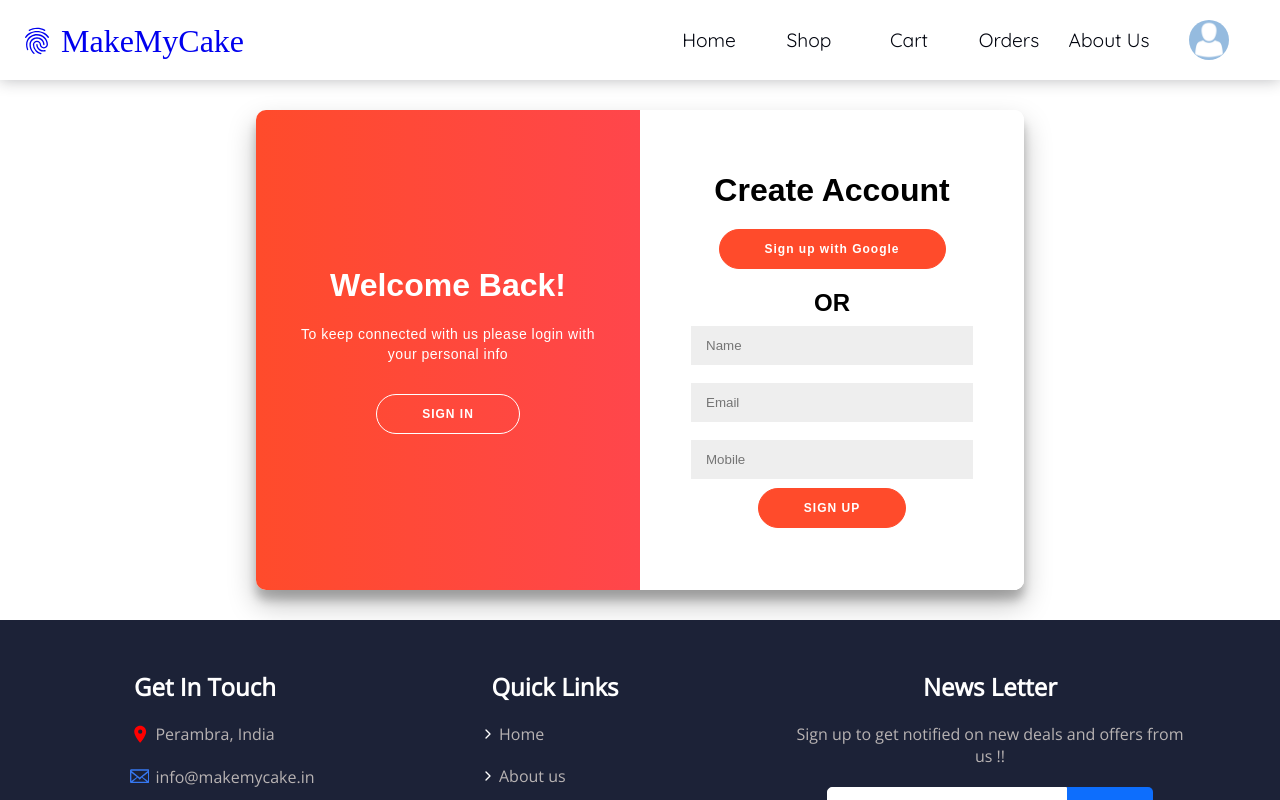
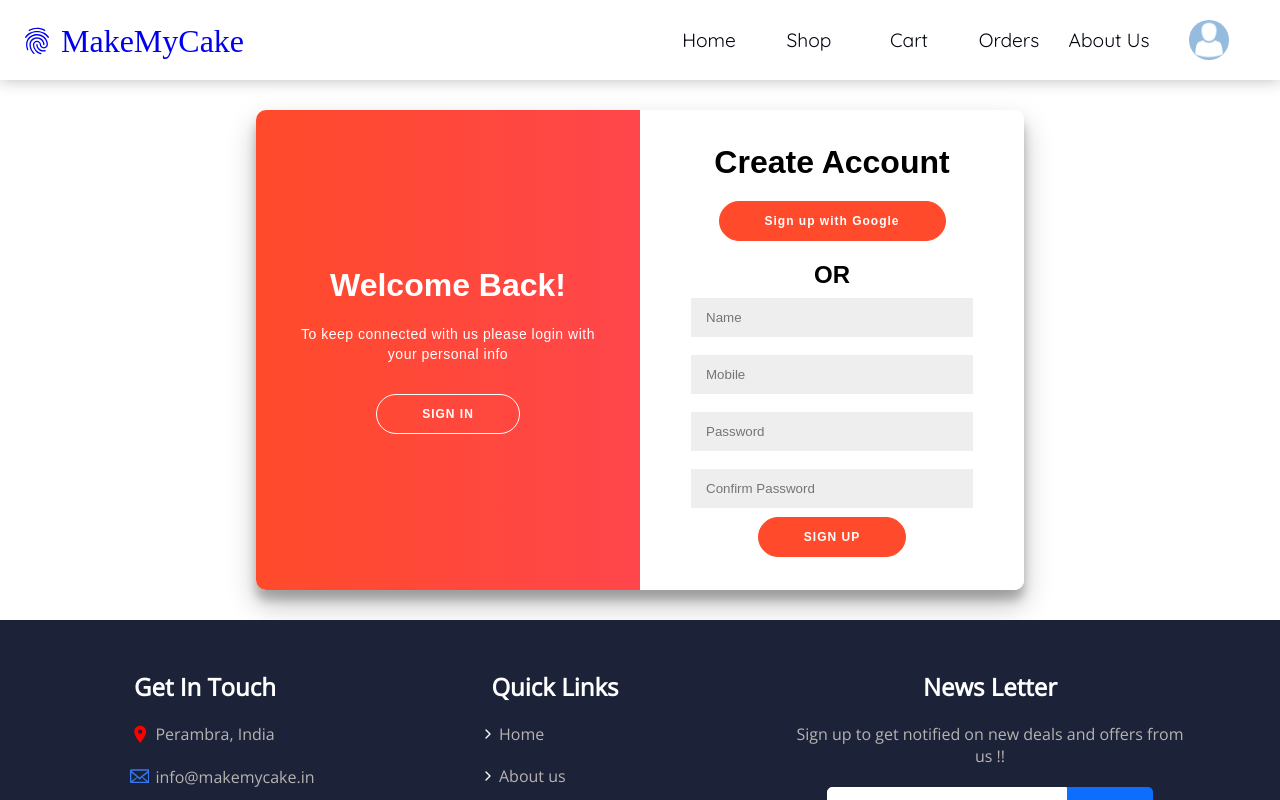
Before and after one commit to dev-siva98/web, a React (Create React App) app: page /login in a window 1280 px wide. Both pictures are taken after a click on the button "SIGN UP". Shown: the top 800 px of the page. Built offline with nearby package versions, Linux system fonts and the light colour scheme.

Commit message:
backend connection

```diff
--- a/package.json
+++ b/package.json
@@ -3,6 +3,7 @@
   "version": "0.1.0",
   "private": true,
   "dependencies": {
+    "@hookform/resolvers": "^2.8.5",
     "@testing-library/jest-dom": "^5.14.1",
     "@testing-library/react": "^11.2.7",
     "@testing-library/user-event": "^12.8.3",
@@ -18,7 +19,8 @@
     "react-router-dom": "^5.3.0",
     "react-scripts": "4.0.3",
     "react-select": "^5.2.1",
-    "web-vitals": "^1.1.2"
+    "web-vitals": "^1.1.2",
+    "yup": "^0.32.11"
   },
   "scripts": {
     "start": "react-scripts start",
--- a/src/Components/Pages/UserLogin/Signin.js
+++ b/src/Components/Pages/UserLogin/Signin.js
@@ -13,16 +13,19 @@ function Signin() {
     } = useForm();
     const onSubmit = (data) => {
         axios({
-            method :'POST',
-            url:'signin',
-            data:data
+            method: 'POST',
+            url: 'signin',
+            data: data
         })
-        .then((response)=>{
-            alert(response)
-        })
-        .catch((err)=>{
-            alert(err)
-        })
+            .then((response) => {
+                if(response.data.status){
+
+                }
+            })
+            .catch((err) => {
+                alert(err)
+                console.log(err)
+            })
     };
 
     return (
@@ -32,16 +35,20 @@ function Signin() {
                 <button>Sign in with Google</button>
             </div>
             <span><h2>OR</h2></span>
-            <input type="email" placeholder="Email/Mobile"
-                {...register('email', { required: true })}
-                className={errors.email && 'input-error'}
+
+            <input type="tel" placeholder="Mobile"
+                pattern="^[0-9]{10,10}$"
+                {...register('mobile', { required: true })}
+                className={errors.mobile && 'input-error'}
             />
-            {errors.email && <p className='error-message'>field required</p>}
+            {errors.mobile && <p className='error-message'>field required</p>}
+
             <input type="password" placeholder="Password"
                 {...register('password', { required: true })}
                 className={errors.password && 'input-error'}
             />
             {errors.password && <p className='error-message'>field required</p>}
+
             <a href='http://localhost:3000/login'>Forgot your password?</a>
             <button>SIGN IN</button>
             <div className="signup-swap">
--- a/src/Components/Pages/UserLogin/Signup.js
+++ b/src/Components/Pages/UserLogin/Signup.js
@@ -2,16 +2,32 @@ import React, { useContext } from 'react'
 import { UserContext } from './UserContext'
 import { useForm } from 'react-hook-form'
 import axios from '../../../axios';
+import { yupResolver } from '@hookform/resolvers/yup'
+import * as Yup from 'yup'
 
 function Signup() {
 
     const { setMobile } = useContext(UserContext)
+
+    const formSchema = Yup.object().shape({
+        password: Yup.string()
+          .required('Password is required')
+          .min(4, 'Password length should be at least 4 characters'),
+        passwordConfirm: Yup.string()
+          .required('Confirm Password is required')
+          .oneOf([Yup.ref('password')], 'Passwords must and should match'),
+      })
+
+      const validationOpt = { resolver: yupResolver(formSchema) }
+
     const {
         register,
         handleSubmit,
         formState: { errors },
-    } = useForm();
+    } = useForm(validationOpt);
+
     const onSubmit = (data) => {
+        data.passwordConfirm=null
         axios({
             method:'POST',
             url:'signup',
@@ -31,18 +47,31 @@ function Signup() {
                 <button>Sign up with Google</button>
             </div>
             <span><h2>OR</h2></span>
+
             <input type="text" placeholder="Name" {...register('name', { required: true })}
             className={errors.name && 'input-error'}
             />
             {errors.name && <p className='error-message'>field required</p>}
-            <input type="email" placeholder="Email" {...register('email', { required: true })}
-            className={errors.email && 'input-error'}
-            />
-            {errors.email && <p className='error-message'>field required</p>}
-            <input type="tel" placeholder="Mobile" {...register('mobile', { required: true })}
+
+            <input type="tel" placeholder="Mobile"
+            pattern="^[0-9]{10,10}$"
+            {...register('mobile', { required: true })}
             className={errors.mobile && 'input-error'}
             />
             {errors.mobile && <p className='error-message'>field required</p>}
+
+            <input type="password" placeholder="Password"
+                {...register('password', { required: true })}
+                className={errors.password && 'input-error'}
+            />
+            {errors.password && <p className='error-message'>{errors.password.message}</p>}
+
+            <input type="password" placeholder="Confirm Password"
+                {...register('passwordConfirm', { required: true })}
+                className={errors.passwordConfirm && 'input-error'}
+            />
+            {errors.passwordConfirm && <p className='error-message'>{errors.passwordConfirm.message}</p>}
+
             <button>SIGN UP</button>
             <div className="signin-swap">
                 Already have an account ? <span className='swap-link' onClick={() => setMobile(false)}>Sign-in</span>
```
Also changed, not shown: 1 other file (tests, documents, lock files or other folders).
